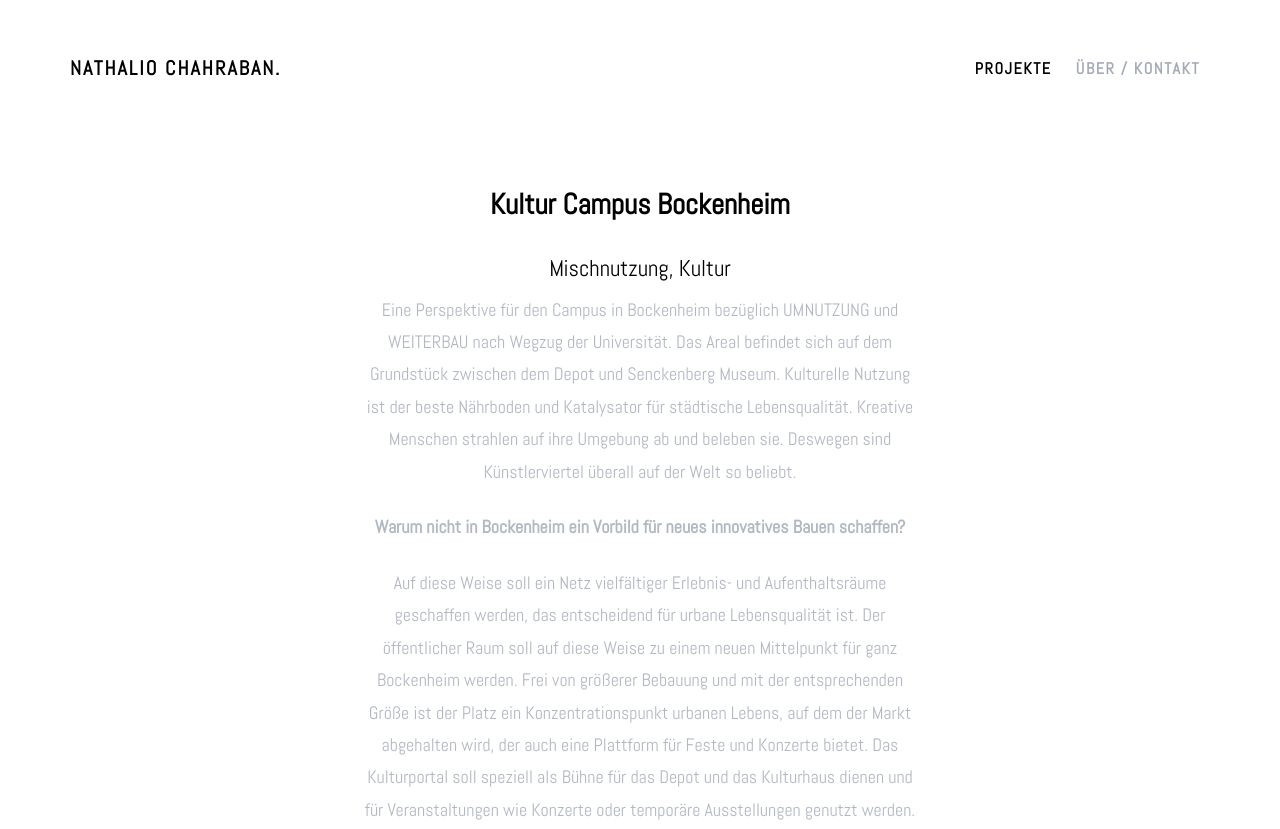
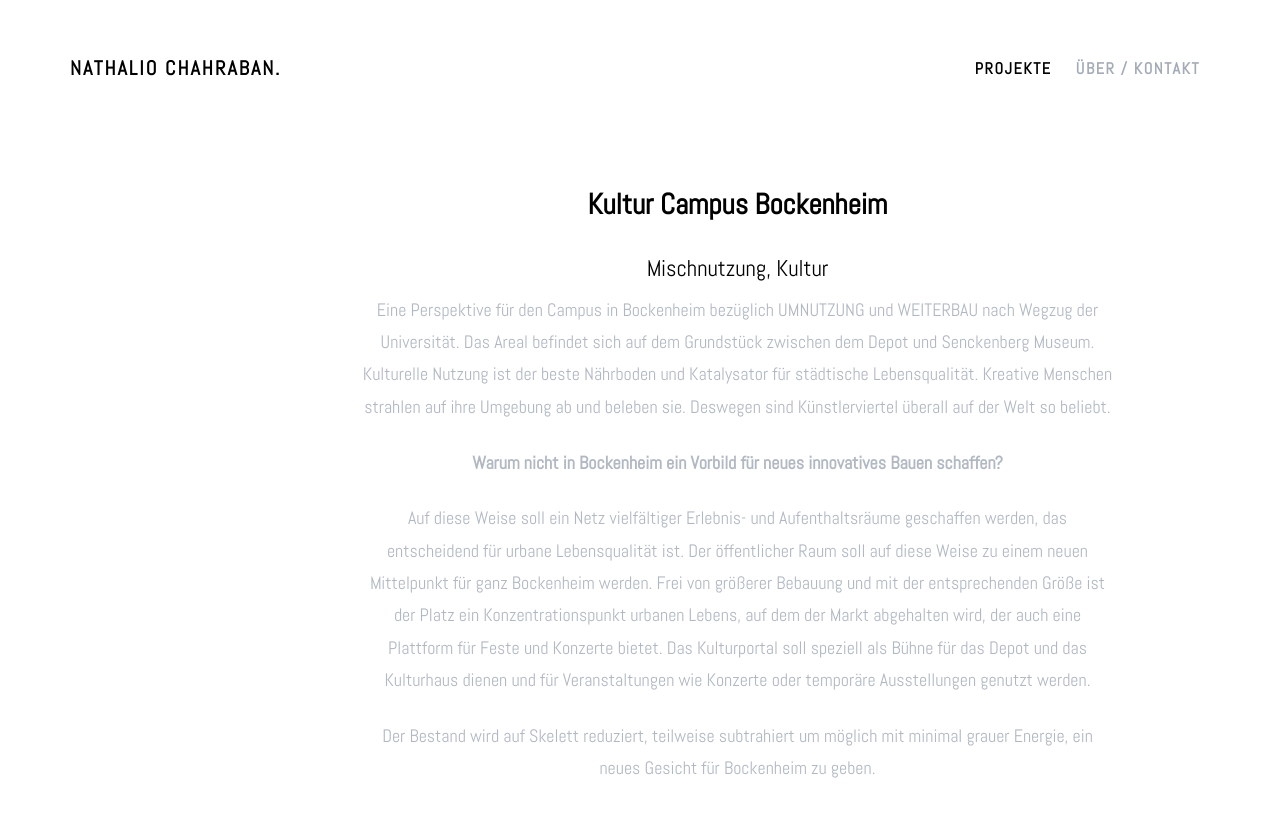
Before and after one commit to Mario-ch1/Portfolio, a website: page Kultur-Campus-Bockenheim.html in a window 1280 px wide. Shown: the top 829 px of the page. Drawn offline with Linux system fonts and the light colour scheme; files whose address does not match are found by name.

Commit message:
text width

```diff
--- a/Kultur-Campus-Bockenheim.html
+++ b/Kultur-Campus-Bockenheim.html
@@ -61,7 +61,7 @@
     <div class="container">
 
       <div class="row">
-        <div class="col-md-6 col-md-offset-3 mb40 text-center">
+        <div class="col-md-8 col-md-offset-3 mb40 text-center">
             <h1><strong>Kultur Campus Bockenheim</strong></h1>
             <h3>Mischnutzung, Kultur</h3>
        <!--  </div>-->
```
